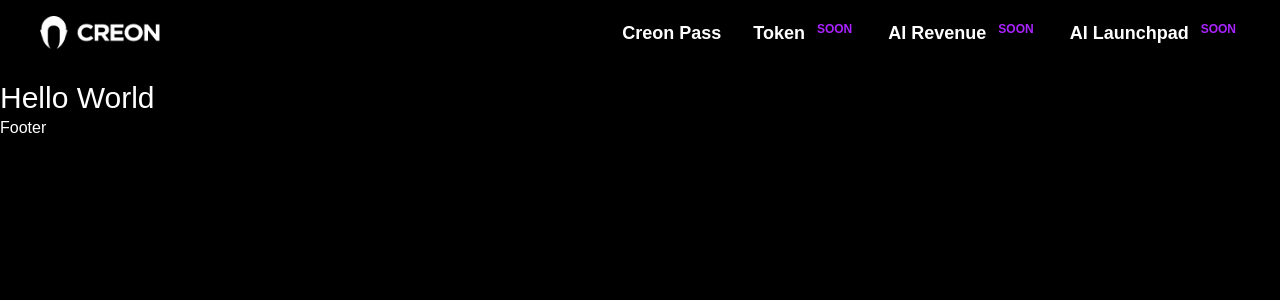
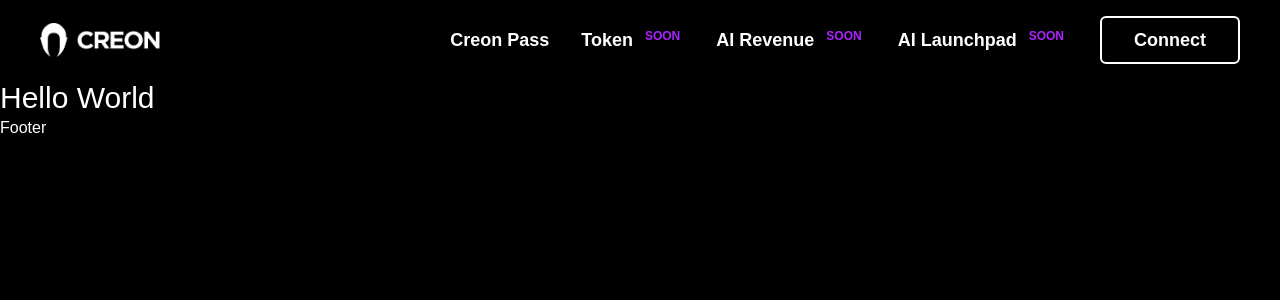
Before and after one commit to gift56/creon, a Next.js app: page / in a window 1280 px wide. Shown: the top 300 px of the page. Built offline with nearby package versions, Linux system fonts and the light colour scheme.

Commit message:
working on header

```diff
--- a/components/Header.tsx
+++ b/components/Header.tsx
@@ -81,6 +81,12 @@ const Header = () => {
               )}
             </Link>
           ))}
+          <button
+            type="button"
+            className="text-base md:text-lg font-semibold text-white font-satoshi outline-none border-2 border-white py-2 px-8 rounded-md hover:bg-primary transition-all duration-300"
+          >
+            Connect
+          </button>
         </nav>
       </nav>
     </header>
```
